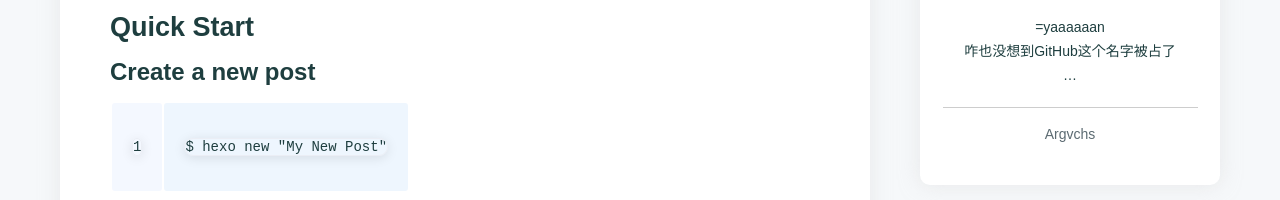
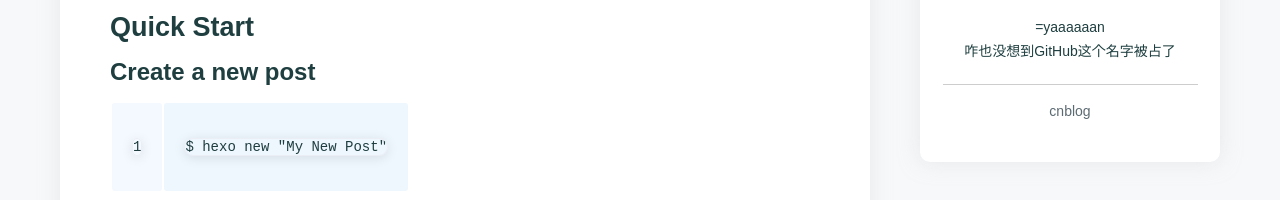
Before and after one commit to Starry-Mood/Starry-Mood.github.io, a plain HTML site: page index.html in a window 1280 px wide. Shown: the part 1033-1233 px from the top of the page. Drawn offline with nearby package versions, Linux system fonts and the light colour scheme; a script that the page names is missing; a web font is replaced by a local one.

Commit message:
Site updated: 2025-03-09 15:18:40

```diff
--- a/index.html
+++ b/index.html
@@ -243,7 +243,7 @@
         </div>
         <div class="name">John Doe</div>
         <div class="description">
-            <p>&#x3D;yaaaaaan<br>咋也没想到GitHub这个名字被占了<br>…</p>
+            <p>&#x3D;yaaaaaan<br>咋也没想到GitHub这个名字被占了</p>
 
         </div>
 
@@ -251,7 +251,7 @@
         <div class="friend-links">
 
             <div class="friend-link">
-                <a target="_blank" rel="noopener" href="https://argvchs.github.io">Argvchs</a>
+                <a target="_blank" rel="noopener" href="https://cnblogs.com/yaaaaaan">cnblog</a>
             </div>
 
         </div>
```
